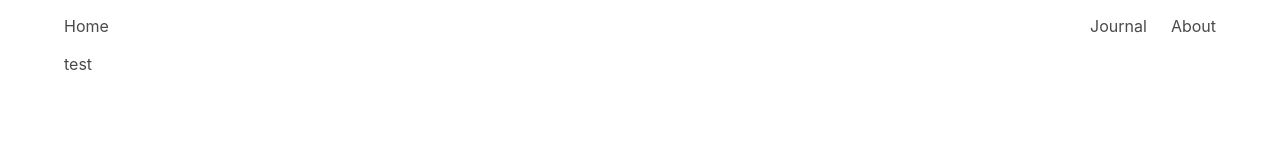
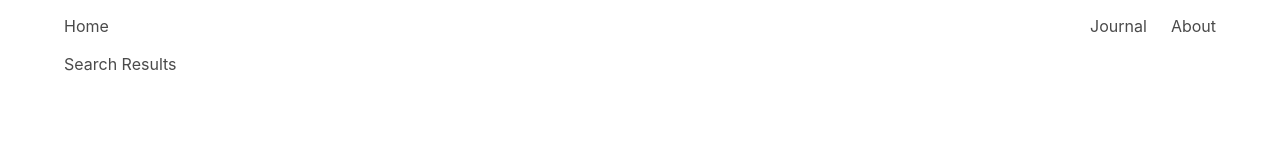
Before and after one commit to Jo-Ivan/noise, a React (Create React App) app in the folder noise/: page /search-results in a window 1280 px wide. Shown: the top 160 px of the page. Built offline with nearby package versions, Linux system fonts and the light colour scheme.

Commit message:
utilize useHistory method when searching

```diff
--- a/noise/src/App.js
+++ b/noise/src/App.js
@@ -1,5 +1,5 @@
 import { useState, useEffect } from "react";
-import { Route } from "react-router-dom";
+import { Route, useHistory } from "react-router-dom";
 
 import Header from "./components/layout/Header";
 import Home from "./components/pages/Home";
@@ -20,6 +20,8 @@ const App = () => {
     endpoint: "/search"
   };
 
+  let history = useHistory();
+
   const getResults = () => {
     const apiURL = `${searchOptions.api}${searchOptions.endpoint}?q=${searchString}&key=${searchOptions.key}&secret=${searchOptions.secret}`;
 
@@ -29,6 +31,7 @@ const App = () => {
         console.log(res.results);
         setResults(res.results);
       });
+    history.push("/search-results");
   };
 
   console.log(`results: ${results}`);
@@ -52,7 +55,7 @@ const App = () => {
     <div className="container">
       <Header />
       <Route path="/" exact component={() => <Home lastSearch={searchString} onSubmit={searchFormSubmitHandler} />} />
-      <Route path="/search-results" component={() => <SearchResults />} />
+      <Route path="/search-results" component={() => <SearchResults results={results} />} />
       <Route path="/journal" component={Journal} />
       <Route path="/about" component={About} />
     </div>
--- /dev/null
+++ b/noise/src/components/layout/Card.js
@@ -0,0 +1,11 @@
+import React from "react";
+
+const Card = ({ result }) => {
+  return (
+    <div>
+      <h1>Test</h1>
+    </div>
+  );
+};
+
+export default Card;
--- a/noise/src/components/pages/About.js
+++ b/noise/src/components/pages/About.js
@@ -3,7 +3,7 @@ import React from "react";
 const About = () => {
   return (
     <div>
-      <h1>TESTTT</h1>
+      <h1>About Noise</h1>
     </div>
   );
 };
--- a/noise/src/components/search/Search.js
+++ b/noise/src/components/search/Search.js
@@ -15,7 +15,9 @@ const Search = ({ onSubmit }) => {
                 />
               </p>
               <p className="control">
-                <button className="button is-info">Search</button>
+                <button type="submit" className="button is-info">
+                  Search
+                </button>
               </p>
             </form>
           </div>
--- a/noise/src/components/search/SearchResults.js
+++ b/noise/src/components/search/SearchResults.js
@@ -1,5 +1,15 @@
-const SearchResults = () => {
-  return <div>test</div>;
+import Card from "../layout/Card";
+
+const SearchResults = ({ results }) => {
+  return (
+    <div>
+      <h1>Search Results</h1>
+
+      {results.map((result) => {
+        return <Card result={result} />;
+      })}
+    </div>
+  );
 };
 
 export default SearchResults;
```
